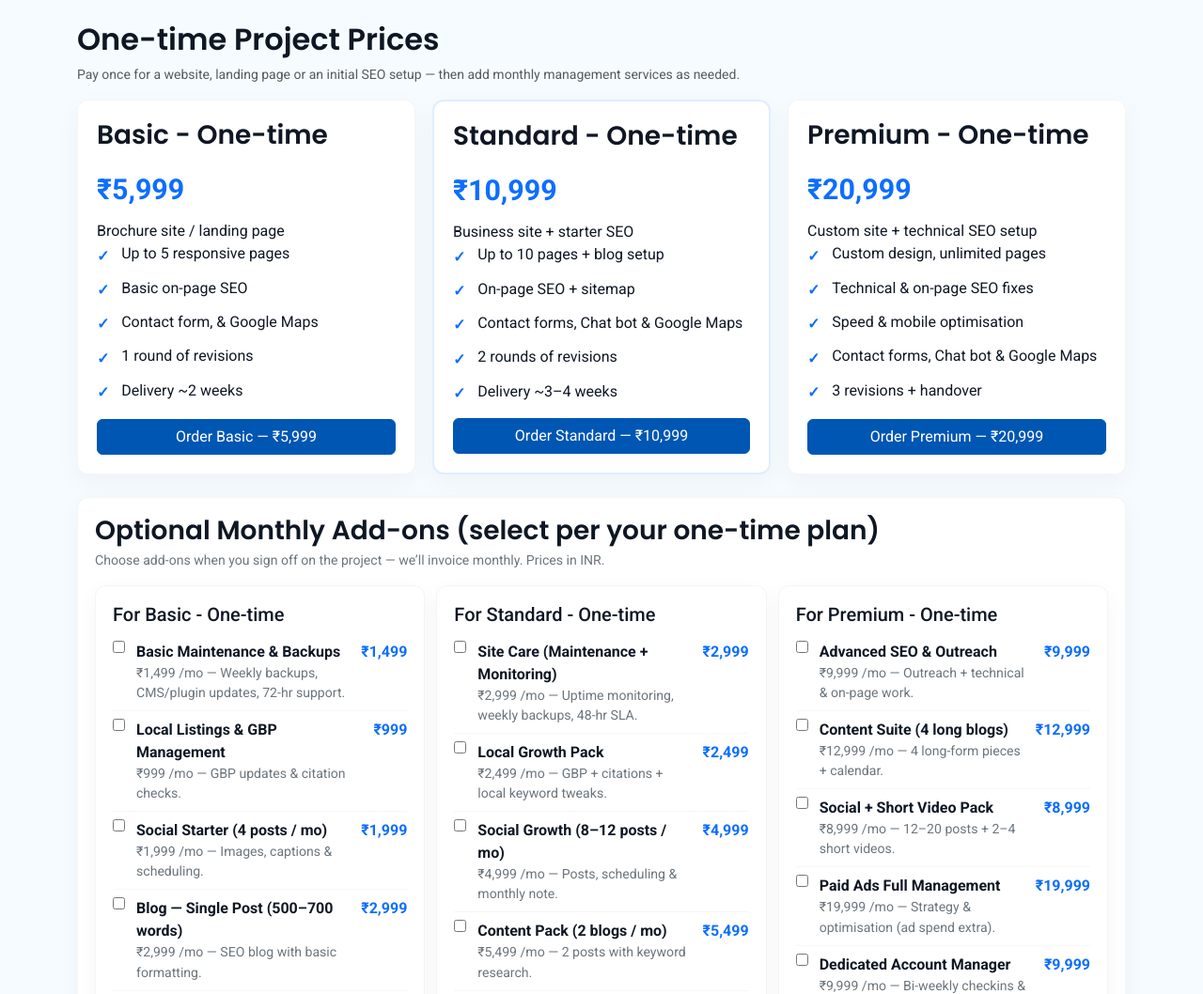
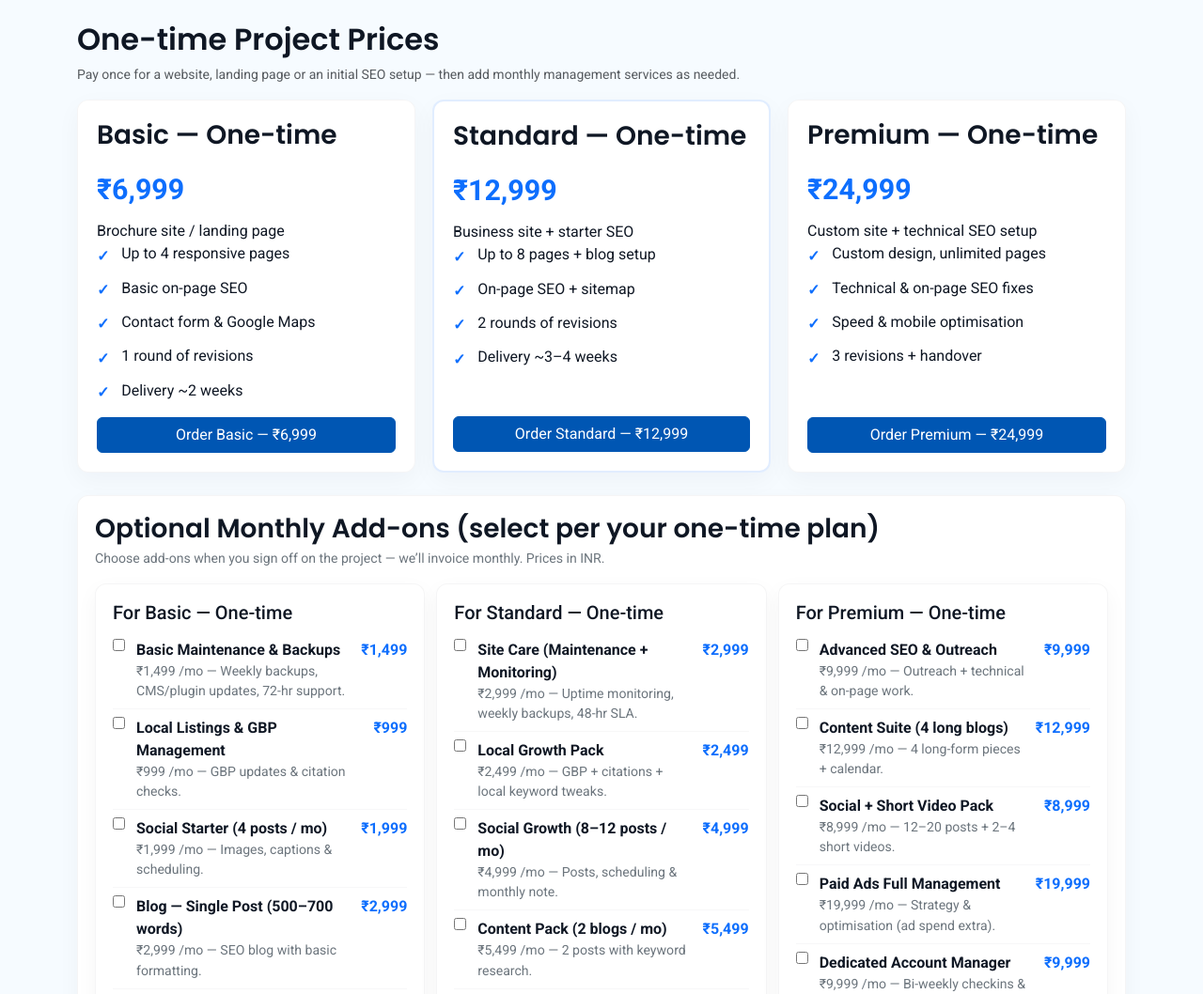
Before and after one commit to pothulapallyvinay/pothulapallyvinay.github.io, a plain HTML site: page pricing/index.html in a window 1280 px wide. Shown: the part 440-1498 px from the top of the page at 94% size. Drawn offline with nearby package versions, Linux system fonts and the light colour scheme; files that its build step writes are made by us from their sources.

Commit message:
Update index.html

```diff
--- a/pricing/index.html
+++ b/pricing/index.html
@@ -5,7 +5,7 @@
   <meta name="viewport" content="width=device-width,initial-scale=1" />
 
   <!-- Primary SEO -->
-  <title>Small Business Website Design and Digital Marketing — affordable website development and digital marketing services</title>
+  <title>Small Business Website Design, SEO & Digital Marketing — One-time sites from ₹6,999</title>
   <meta name="description" content="Small business website design, local SEO, social media & content services. One-time websites from ₹6,999 — optional monthly website management, SEO & marketing add-ons to grow traffic and leads." />
   <meta name="keywords" content="small business web design, affordable website, local SEO, website management, social media marketing, content marketing, Hyderabad web design, SEO India" />
   <link rel="canonical" href="https://companiesbuilder.com/pricing/" />
@@ -22,9 +22,9 @@
   <meta property="og:title" content="Small Business Website Design, SEO & Digital Marketing — Affordable Packages" />
   <meta property="og:description" content="One-time websites from ₹6,999. Optional monthly website management, local SEO, social media and content add-ons to grow traffic and conversions." />
   <meta property="og:url" content="https://companiesbuilder.com/pricing/" />
-  <meta property="og:site_name" content="Companies Builder" />
-  <meta property="og:image" content="https://companiesbuilder.com/assets/images/pricing-og.webp" />
-  <meta property="og:image:alt" content="Companies Builder pricing — website design, SEO and marketing add-ons" />
+  <meta property="og:site_name" content="CompaniesBuilder" />
+  <meta property="og:image" content="https://companiesbuilder.com/assets/images/pricing-og.png" />
+  <meta property="og:image:alt" content="CompaniesBuilder pricing — website design, SEO and marketing add-ons" />
   <meta property="og:image:width" content="1200" />
   <meta property="og:image:height" content="630" />
 
@@ -38,7 +38,7 @@
   <!-- Preconnect / Preload -->
   <link rel="preconnect" href="https://fonts.googleapis.com" crossorigin />
   <link rel="preconnect" href="https://fonts.gstatic.com" crossorigin />
-  <link rel="preload" href="/assets/images/pricing-og.webp" as="image" />
+  <link rel="preload" href="/assets/images/pricing-og.png" as="image" />
   <!-- Preload hero background (if this is LCP) -->
   <link rel="preload" href="/assets/images/BGhero.png" as="image" />
   <!-- Preload Google Fonts then swap onload (reduces render-blocking) -->
@@ -305,8 +305,8 @@
   <nav class="navbar navbar-expand-lg navbar-dark bg-dark fixed-top" aria-label="Main navigation">
     <div class="container">
       <a class="navbar-brand d-flex align-items-center" href="/">
-        <!-- width added, loading set to eager for above-the-fold image to reduce LCP issues -->
-        <img src="/assets/images/CB-logo.png" alt="CompaniesBuilder" width="120" height="34" class="me-2" loading="eager">
+        <!-- height restored to original behaviour; width removed -->
+        <img src="/assets/images/CB-logo.png" alt="CompaniesBuilder" height="34" class="me-2" loading="eager">
         <span class="fw-bold">CompaniesBuilder</span>
       </a>
       <button class="navbar-toggler" type="button" data-bs-toggle="collapse" data-bs-target="#mainNav" aria-controls="mainNav" aria-expanded="false" aria-label="Toggle navigation">
@@ -319,7 +319,7 @@
           <li class="nav-item dropdown">
             <a class="nav-link dropdown-toggle" href="/services/" id="servicesDrop" role="button" data-bs-toggle="dropdown" aria-expanded="false">Services</a>
             <ul class="dropdown-menu" aria-labelledby="servicesDrop">
-              <li><a class="dropdown-item" href="/services/web-development-and-designing/">Web Development and Designing</a></li>
+              <li><a class="dropdown-item" href="/services/web-development-&-designing/">Web Development & Designing</a></li>
               <li><a class="dropdown-item" href="/services/seo-services-in-hyderabad/">SEO Services</a></li>
               <li><a class="dropdown-item" href="/services/social-media-marketing-company-in-hyderabad/">Social Media Marketing</a></li>
               <li><hr class="dropdown-divider"></li>
@@ -358,58 +358,56 @@
         <div class="cards mt-3">
           <!-- Basic One-time -->
           <div class="card-plan" aria-label="Basic one-time">
-            <h3>Basic - One-time</h3>
-            <div class="plan-price">₹5,999</div>
+            <h3>Basic — One-time</h3>
+            <div class="plan-price">₹6,999</div>
             <div class="plan-sub">Brochure site / landing page</div>
 
             <ul class="features">
-              <li><span class="tick">✓</span> Up to 5 responsive pages</li>
+              <li><span class="tick">✓</span> Up to 4 responsive pages</li>
               <li><span class="tick">✓</span> Basic on-page SEO</li>
-              <li><span class="tick">✓</span> Contact form, & Google Maps</li>
+              <li><span class="tick">✓</span> Contact form & Google Maps</li>
               <li><span class="tick">✓</span> 1 round of revisions</li>
               <li><span class="tick">✓</span> Delivery ~2 weeks</li>
             </ul>
 
             <div class="cta">
-              <button type="button" class="btn btn-primary w-100 order-btn" data-plan="Basic" aria-label="Order Basic plan">Order Basic — ₹5,999</button>
+              <button type="button" class="btn btn-primary w-100 order-btn" data-plan="Basic" aria-label="Order Basic plan">Order Basic — ₹6,999</button>
             </div>
           </div>
 
           <!-- Standard One-time -->
           <div class="card-plan best" aria-label="Standard one-time">
-            <h3>Standard - One-time</h3>
-            <div class="plan-price">₹10,999</div>
+            <h3>Standard — One-time</h3>
+            <div class="plan-price">₹12,999</div>
             <div class="plan-sub">Business site + starter SEO</div>
 
             <ul class="features">
-              <li><span class="tick">✓</span> Up to 10 pages + blog setup</li>
+              <li><span class="tick">✓</span> Up to 8 pages + blog setup</li>
               <li><span class="tick">✓</span> On-page SEO + sitemap</li>
-              <li><span class="tick">✓</span> Contact forms, Chat bot & Google Maps</li>
               <li><span class="tick">✓</span> 2 rounds of revisions</li>
               <li><span class="tick">✓</span> Delivery ~3–4 weeks</li>
             </ul>
 
             <div class="cta">
-              <button type="button" class="btn btn-primary w-100 order-btn" data-plan="Standard" aria-label="Order Standard plan">Order Standard — ₹10,999</button>
+              <button type="button" class="btn btn-primary w-100 order-btn" data-plan="Standard" aria-label="Order Standard plan">Order Standard — ₹12,999</button>
             </div>
           </div>
 
           <!-- Premium One-time -->
           <div class="card-plan" aria-label="Premium one-time">
-            <h3>Premium - One-time</h3>
-            <div class="plan-price">₹20,999</div>
+            <h3>Premium — One-time</h3>
+            <div class="plan-price">₹24,999</div>
             <div class="plan-sub">Custom site + technical SEO setup</div>
 
             <ul class="features">
               <li><span class="tick">✓</span> Custom design, unlimited pages</li>
               <li><span class="tick">✓</span> Technical & on-page SEO fixes</li>
               <li><span class="tick">✓</span> Speed & mobile optimisation</li>
-              <li><span class="tick">✓</span> Contact forms, Chat bot & Google Maps</li>
               <li><span class="tick">✓</span> 3 revisions + handover</li>
             </ul>
 
             <div class="cta">
-              <button type="button" class="btn btn-primary w-100 order-btn" data-plan="Premium" aria-label="Order Premium plan">Order Premium — ₹20,999</button>
+              <button type="button" class="btn btn-primary w-100 order-btn" data-plan="Premium" aria-label="Order Premium plan">Order Premium — ₹24,999</button>
             </div>
           </div>
         </div>
@@ -422,7 +420,7 @@
           <div class="cb-addons-grid">
             <!-- Basic add-ons -->
             <div class="cb-card">
-              <h5>For Basic - One-time</h5>
+              <h5>For Basic — One-time</h5>
 
               <div class="cb-addon">
                 <input type="checkbox" class="addon-check" name="addon_basic_maintenance" aria-label="Basic Maintenance & Backups" data-plan="basic" data-price="1499" id="b-maint">
@@ -463,7 +461,7 @@
 
             <!-- Standard add-ons -->
             <div class="cb-card">
-              <h5>For Standard - One-time</h5>
+              <h5>For Standard — One-time</h5>
 
               <div class="cb-addon">
                 <input type="checkbox" class="addon-check" name="addon_standard_care" aria-label="Site Care maintenance monitoring" data-plan="standard" data-price="2999" id="s-care">
@@ -510,7 +508,7 @@
 
             <!-- Premium add-ons -->
             <div class="cb-card">
-              <h5>For Premium - One-time</h5>
+              <h5>For Premium — One-time</h5>
 
               <div class="cb-addon">
                 <input type="checkbox" class="addon-check" name="addon_premium_seo" aria-label="Advanced SEO and outreach" data-plan="premium" data-price="9999" id="p-seo">
@@ -677,7 +675,7 @@
         <div class="col-md-3">
           <h6>Services</h6>
           <ul class="list-unstyled small">
-            <li><a href="/services/web-development-and-designing/" class="text-white-50">Web Development and Designing</a></li>
+            <li><a href="/services/web-development-&-designing/" class="text-white-50">Web Development &amp; Designing</a></li>
             <li><a href="/services/seo-services-in-hyderabad/" class="text-white-50">SEO Services</a></li>
             <li><a href="/services/social-media-marketing-company-in-hyderabad/" class="text-white-50">Social Media Marketing</a></li>
             <li><a href="/services/" class="text-white-50">All Services</a></li>
```
